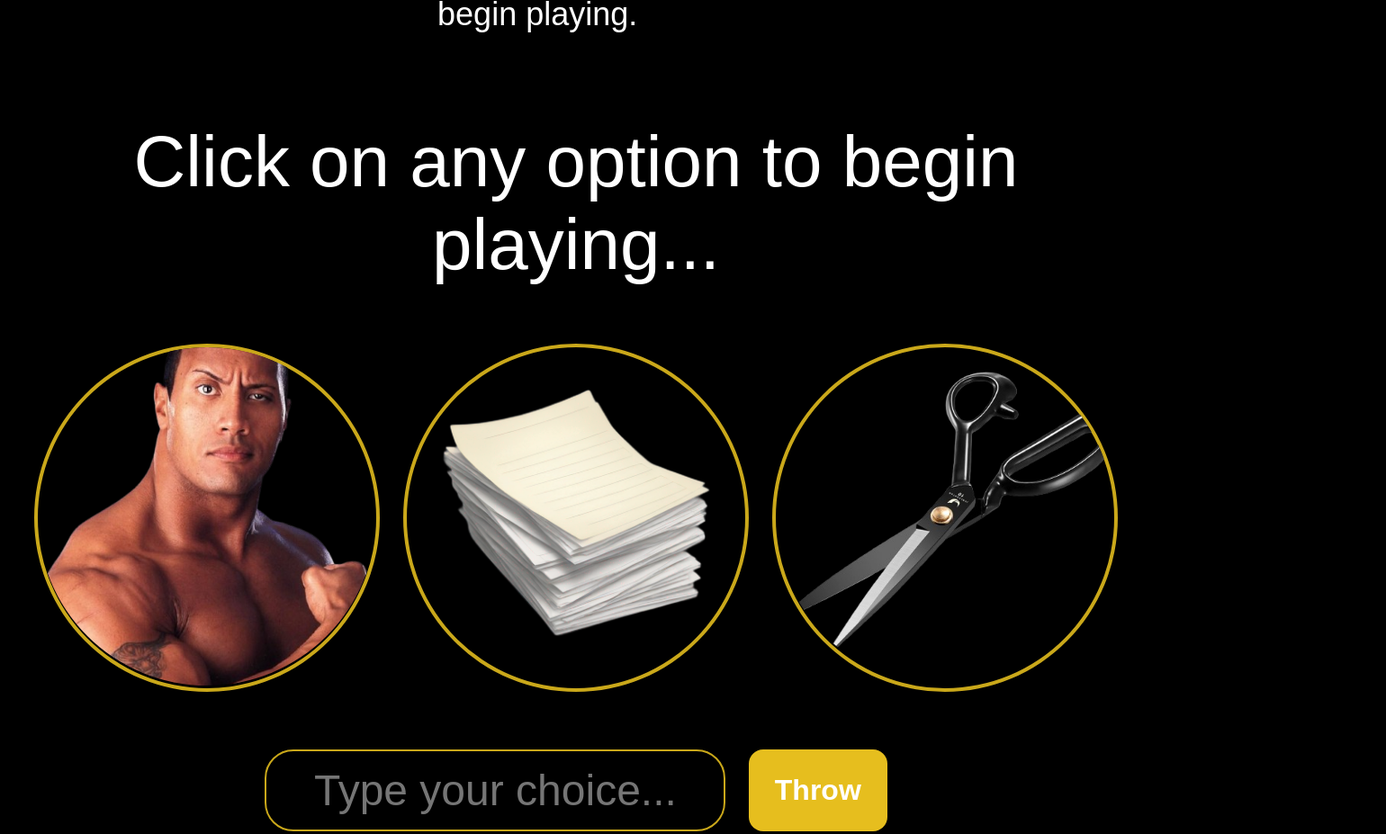
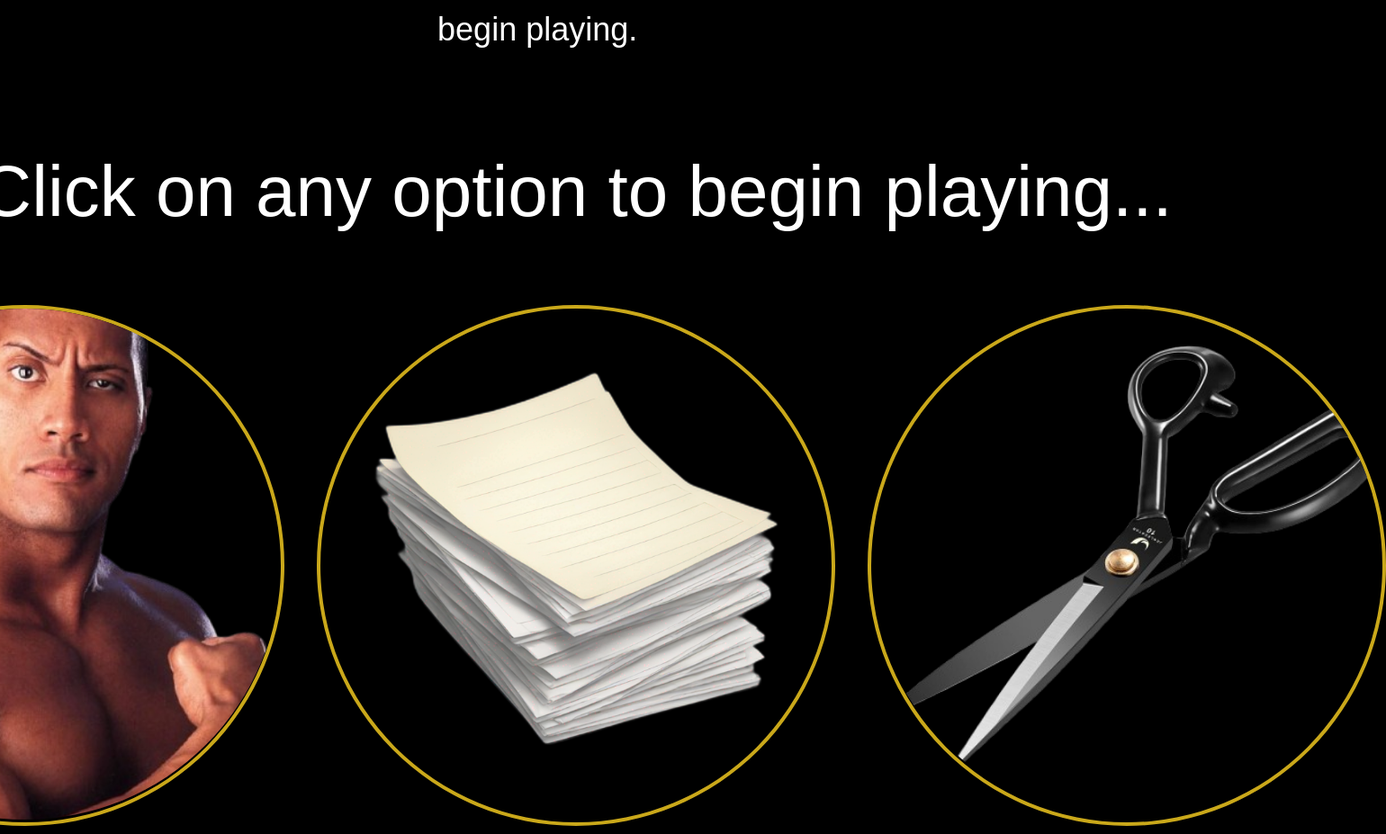
Before and after one commit to devtrilley/r2h-rock-paper-scissors, a plain HTML site: page index.html in a window 1280 px wide. Shown: the part 1395-2322 px from the top of the page at 90% size, 1540 px wide, since content can reach past the window. Drawn offline with Linux system fonts and the light colour scheme.

Commit message:
Made minor changes for responsiveness

```diff
--- a/style.css
+++ b/style.css
@@ -14,12 +14,14 @@ body {
   background-color: black;
   color: white;
   padding-bottom: 10rem;
+  width: 100%;
+  display: flex;
+  flex-direction: column;
 }
 
 header {
   display: flex;
   justify-content: center;
-  margin-bottom: 0%;
 }
 
 .logo {
@@ -37,7 +39,7 @@ main {
   display: flex;
   justify-content: space-between;
   gap: 10%;
-  margin-bottom: 5%;
+  margin-bottom: 5rem;
   padding-left: 3rem;
   padding-right: 3rem;
 }
@@ -53,7 +55,7 @@ main {
 .welcome-heading {
   font-size: 5rem;
   font-style: italic;
-  margin-bottom: 2%;
+  margin-bottom: 2rem;
 }
 
 .welcome-message {
@@ -63,7 +65,6 @@ main {
 
 .rock-flexing-img {
   width: 100%;
-  /* aspect-ratio: 1; */
   object-fit: cover;
   object-position: top;
 }
@@ -76,10 +77,17 @@ main {
   padding-top: 2%;
 }
 
+.result-container {
+  width: 100%;
+  display: flex;
+  justify-content: center;
+}
+
 .result-message {
   font-size: 5rem;
   text-align: center;
-  margin-bottom: 5%;
+  margin-bottom: 5rem;
+  width: 100%;
 }
 
 .button-container {
@@ -88,12 +96,12 @@ main {
   align-items: center;
   width: 100%;
   gap: 2%;
-  margin-bottom: 5%;
+  margin-bottom: 5rem;
+  width: 100%;
 }
 
 .button {
-  width: 30%;
-  max-width: 600px;
+  width: 600px;
   aspect-ratio: 1;
   border-radius: 50%;
   border: 4px solid #caa81a;
@@ -118,21 +126,11 @@ main {
   object-fit: cover;
 }
 
-.rock-btn {
-}
-
-.paper-btn {
-}
-
-.scissors-btn {
-}
-
 .input-container {
   display: flex;
   justify-content: center;
   width: 100%;
-  /* border: 1px solid pink; */
-  margin-bottom: 5%;
+  margin-bottom: 5rem;
   gap: 2%;
 
 }
```
